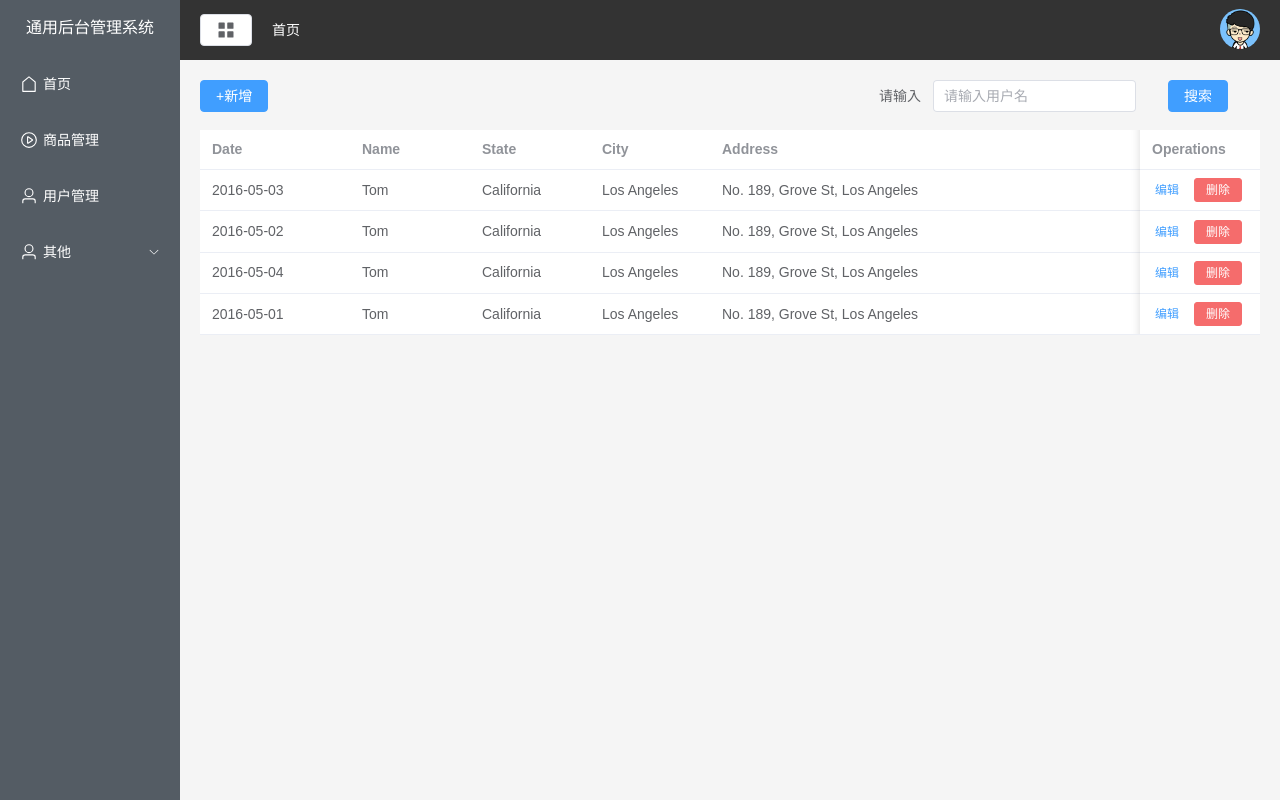
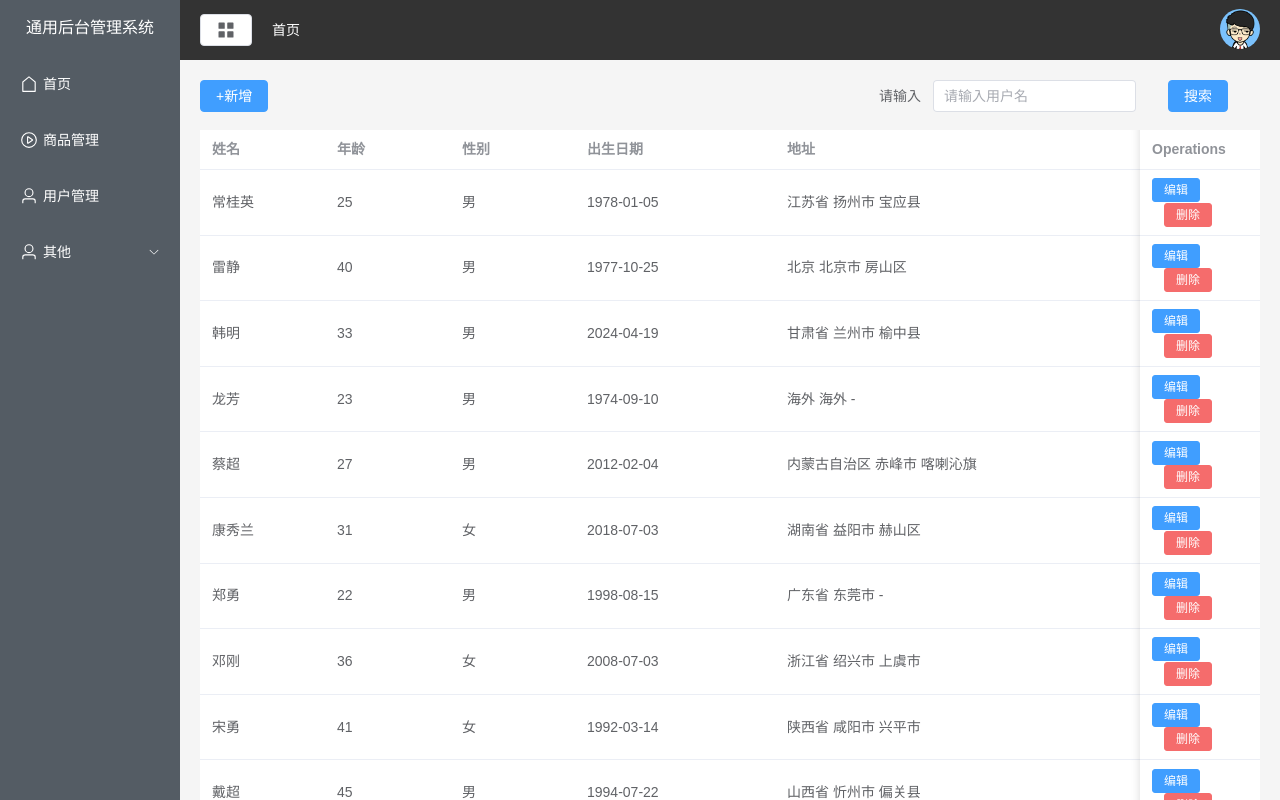
Before and after one commit to dddw10/my-vue-app, a Vue app: page /#/user in a window 1280 px wide. Built offline with nearby package versions, Linux system fonts and the light colour scheme.

Commit message:
user用户表格渲染

```diff
--- a/src/api/api.js
+++ b/src/api/api.js
@@ -23,5 +23,12 @@
       method:'get',
       mock: false
     })
+  },
+  getUserData(){
+    return request({
+      url:'/user/getUserData',
+      method:'get',
+      mock: false
+    })
   }
 }
--- /dev/null
+++ b/src/api/mockData/user.js
@@ -0,0 +1,50 @@
+import Mock from "mockjs"
+function param20bj(url){
+  const search = url.split('?')[1]
+  if(!search){
+    return{}
+  }
+  return JSON.parse(
+    '{"'+
+    decodeURIComponent(search)
+    .replace(/"/g,'\\"')
+    .replace(/&/g,'",')
+    .replace(/=/g,'":"')+
+    '"}'
+  )
+}
+let List = []
+const count = 200
+for(let i = 0; i < count; i++){
+  List.push(
+    Mock.mock({
+      id:Mock.Random.guid(),
+      name:Mock.Random.cname(),
+      addr:Mock.mock('@county(true)'),
+      'age|18-60':1,
+      birth:Mock.Random.date(),
+      sex:Mock.Random.integer(0,1)
+    })
+  )
+}
+
+export default{
+  getUserList:config =>{
+    const{name,page = 1,limit =10} = param20bj(config.url)
+    const mockList = List.filter(user =>{
+      if(name && user.name.indexOf(name) === -1) return false
+      return true
+    })
+    //分页
+    const pageList = mockList.filter(
+      (item,index)=> index < limit * page &&index >= limit*(page -1)
+    )
+    return{
+      code:200,
+      data:{
+        list:pageList,
+        count:mockList.length
+      }
+    }
+  }
+}
--- a/src/api/mockjs.js
+++ b/src/api/mockjs.js
@@ -1,6 +1,8 @@
 import MOCK from "mockjs";
 import homeApi from "./mockData/home";
+import userApi from "./mockData/user"
 //1.拦截的路径 2.拦截方法 3，制造出的假数据
 MOCK.mock(/api\/home\/getDataTable/,'get',homeApi.getTableData)
 MOCK.mock(/api\/home\/getCountData/,'get',homeApi.getCountData)
 MOCK.mock(/api\/home\/getChartData/,'get',homeApi.getChartData)
+MOCK.mock(/api\/user\/getUserData/,'get',userApi.getUserList)
--- a/src/view/user.vue
+++ b/src/view/user.vue
@@ -1,46 +1,49 @@
 <script setup>
+import {ref,onMounted,getCurrentInstance,reactive} from 'vue'
+const {proxy} = getCurrentInstance()
+const tableData = ref([])
+async function getUserData(){
+  let data = await proxy.$api.getUserData()
+  console.log(data)
+  tableData.value = data.list.map(item =>({
+    ...item,
+    sexLabel : item.sex === 1 ? '男' : '女'
+  }))
+}
+const tableLabel = reactive([
+  {
+    prop:'name',
+    label:'姓名'
+  },
+  {
+    prop:'age',
+    label:'年龄'
+  },
+  {
+    prop:'sexLabel',
+    label:'性别'
+  },
+  {
+    prop:'birth',
+    label:'出生日期',
+    width:200
+  },
+  {
+    prop:'addr',
+    label:'地址',
+    width:400
+  },
+])
 const handleClick = () => {
   console.log('click')
 }
 
-const tableData = [
-  {
-    date: '2016-05-03',
-    name: 'Tom',
-    state: 'California',
-    city: 'Los Angeles',
-    address: 'No. 189, Grove St, Los Angeles',
-    zip: 'CA 90036',
-    tag: 'Home',
-  },
-  {
-    date: '2016-05-02',
-    name: 'Tom',
-    state: 'California',
-    city: 'Los Angeles',
-    address: 'No. 189, Grove St, Los Angeles',
-    zip: 'CA 90036',
-    tag: 'Office',
-  },
-  {
-    date: '2016-05-04',
-    name: 'Tom',
-    state: 'California',
-    city: 'Los Angeles',
-    address: 'No. 189, Grove St, Los Angeles',
-    zip: 'CA 90036',
-    tag: 'Home',
-  },
-  {
-    date: '2016-05-01',
-    name: 'Tom',
-    state: 'California',
-    city: 'Los Angeles',
-    address: 'No. 189, Grove St, Los Angeles',
-    zip: 'CA 90036',
-    tag: 'Office',
-  },
-]
+
+onMounted(()=>{
+  getUserData()
+})
+
+
 </script>
 <template>
   <div class="user-header">
@@ -56,18 +59,19 @@
   </div>
   <div class="table">
     <el-table :data="tableData" style="width: 100%">
-    <el-table-column fixed prop="date" label="Date" width="150" />
-    <el-table-column prop="name" label="Name" width="120" />
-    <el-table-column prop="state" label="State" width="120" />
-    <el-table-column prop="city" label="City" width="120" />
-    <el-table-column prop="address" label="Address" width="600" />
-    <el-table-column prop="zip" label="Zip" width="120" />
-    <el-table-column fixed="right" label="Operations" min-width="120">
-      <template #default>
-        <el-button link type="primary" size="small" @click="handleClick">编辑</el-button>
-        <el-button  type="danger" size="small">删除</el-button>
-      </template>
-    </el-table-column>
+      <el-table-column
+        v-for="item in tableLabel"
+        :key="item.prop"
+        :prop="item.prop"
+        :label="item.label"
+        :width="item.width ? item.width : 125"
+      />
+      <el-table-column fixed="right" label="Operations" min-width="120">
+        <template #default>
+          <el-button  type="primary" size="small" @click="handleClick">编辑</el-button>
+          <el-button  type="danger" size="small">删除</el-button>
+        </template>
+      </el-table-column>
   </el-table>
   </div>
 </template>
```
